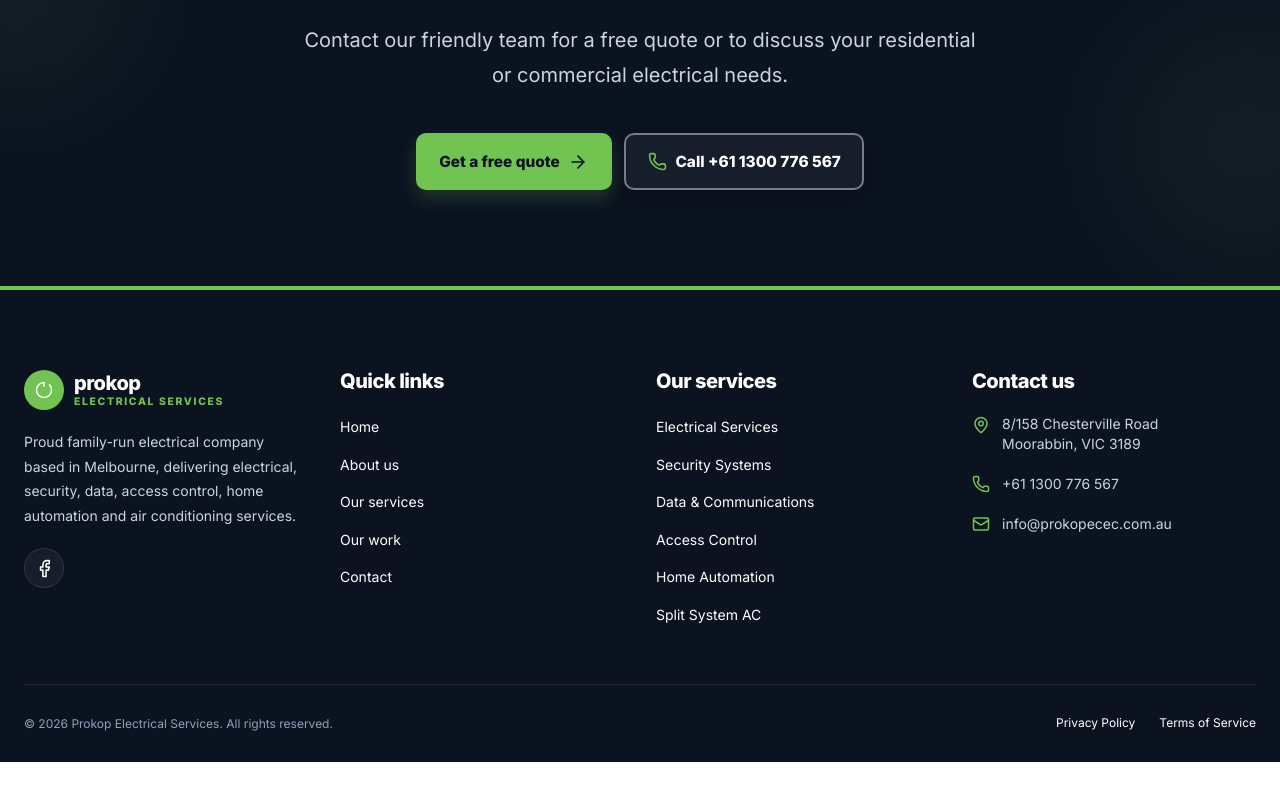
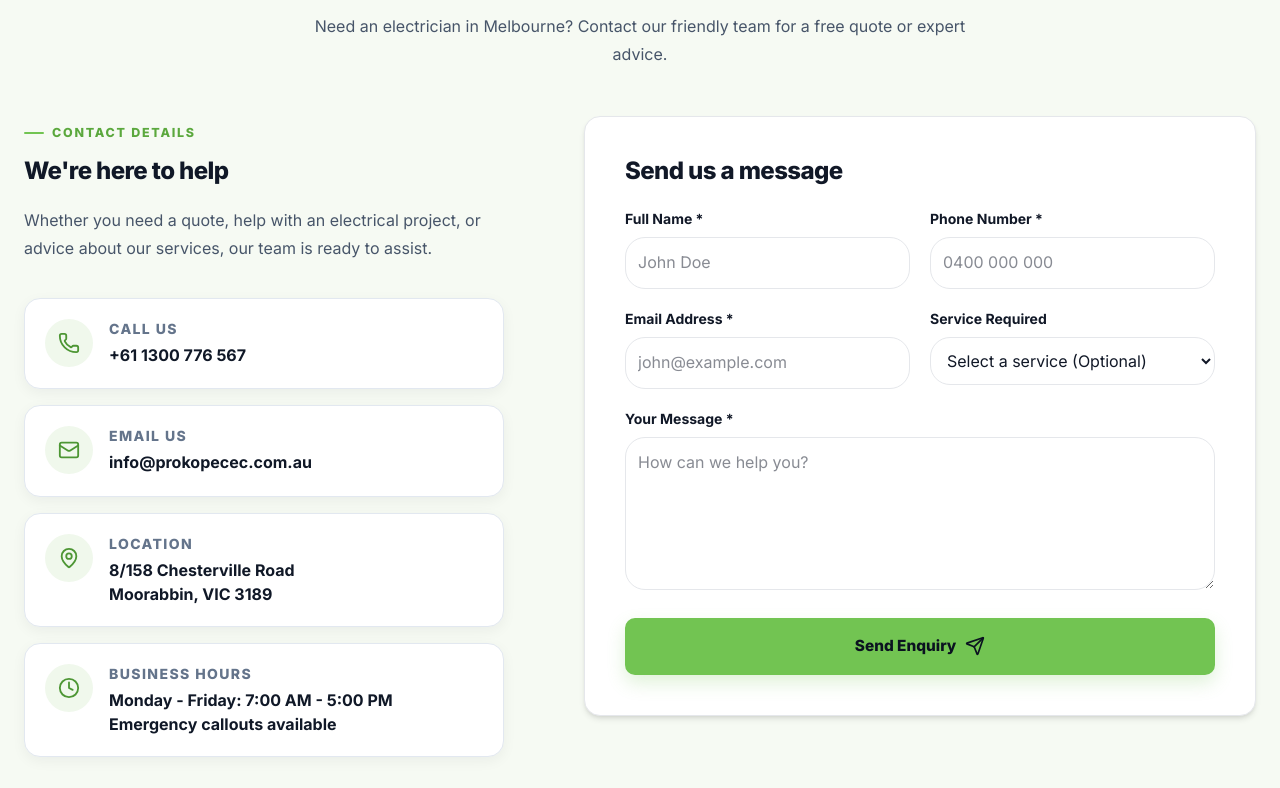
Before and after one commit to SrijanaSwarnakar/electrical-service-next-js-project, a Next.js app: page / in a window 1280 px wide. Shown: the part 5812-6600 px from the top of the page. Before the commit the page ends 6574 px from the top, so only its background shows below. Built offline with nearby package versions, Linux system fonts and the light colour scheme.

Commit message:
Restore homepage Contact section

```diff
--- /dev/null
+++ b/components/ContactSection.tsx
@@ -0,0 +1,123 @@
+import ContactForm from "@/components/ContactForm";
+import { company } from "@/data/company";
+import { Phone, Mail, MapPin, Clock } from "lucide-react";
+
+export default function ContactSection() {
+  return (
+    <section
+      id="contact"
+      className="section-py scroll-mt-24 bg-[#F6FAF3]"
+    >
+      <div className="container-site">
+        <div className="mb-12 text-center">
+          <span className="section-label">Contact us</span>
+
+          <h2 className="mt-2 text-3xl font-extrabold text-[#101827] md:text-4xl">
+            Let&apos;s talk about your project
+          </h2>
+
+          <p className="mx-auto mt-4 max-w-2xl leading-7 text-[#475569]">
+            Need an electrician in Melbourne? Contact our friendly team for a
+            free quote or expert advice.
+          </p>
+        </div>
+
+        <div className="flex flex-col gap-12 lg:flex-row lg:gap-20">
+          <div className="w-full lg:w-5/12">
+            <span className="section-label">Contact details</span>
+
+            <h3 className="mb-5 text-3xl font-extrabold text-[#101827]">
+              We&apos;re here to help
+            </h3>
+
+            <p className="mb-9 leading-7 text-[#475569]">
+              Whether you need a quote, help with an electrical project, or
+              advice about our services, our team is ready to assist.
+            </p>
+
+            <div className="space-y-4">
+              <a
+                href={`tel:${company.phone.replace(/\s+/g, "")}`}
+                className="group flex items-start gap-4 rounded-2xl border border-[#E2E8F0] bg-white p-5 shadow-[0_4px_14px_rgba(15,23,42,0.05)] transition hover:-translate-y-0.5 hover:border-[#72C452]/50 hover:shadow-md"
+              >
+                <span className="flex h-12 w-12 shrink-0 items-center justify-center rounded-xl bg-[#F0F8EC] text-[#4D9634] transition-colors group-hover:bg-[#72C452] group-hover:text-white">
+                  <Phone size={22} />
+                </span>
+
+                <span>
+                  <span className="block text-sm font-extrabold uppercase tracking-[0.1em] text-[#64748B]">
+                    Call us
+                  </span>
+
+                  <span className="mt-1 block font-bold text-[#101827] group-hover:text-[#4D9634]">
+                    {company.phone}
+                  </span>
+                </span>
+              </a>
+
+              <a
+                href={`mailto:${company.email}`}
+                className="group flex items-start gap-4 rounded-2xl border border-[#E2E8F0] bg-white p-5 shadow-[0_4px_14px_rgba(15,23,42,0.05)] transition hover:-translate-y-0.5 hover:border-[#72C452]/50 hover:shadow-md"
+              >
+                <span className="flex h-12 w-12 shrink-0 items-center justify-center rounded-xl bg-[#F0F8EC] text-[#4D9634] transition-colors group-hover:bg-[#72C452] group-hover:text-white">
+                  <Mail size={22} />
+                </span>
+
+                <span>
+                  <span className="block text-sm font-extrabold uppercase tracking-[0.1em] text-[#64748B]">
+                    Email us
+                  </span>
+
+                  <span className="mt-1 block break-all font-bold text-[#101827] group-hover:text-[#4D9634]">
+                    {company.email}
+                  </span>
+                </span>
+              </a>
+
+              <div className="flex items-start gap-4 rounded-2xl border border-[#E2E8F0] bg-white p-5 shadow-[0_4px_14px_rgba(15,23,42,0.05)]">
+                <span className="flex h-12 w-12 shrink-0 items-center justify-center rounded-xl bg-[#F0F8EC] text-[#4D9634]">
+                  <MapPin size={22} />
+                </span>
+
+                <span>
+                  <span className="block text-sm font-extrabold uppercase tracking-[0.1em] text-[#64748B]">
+                    Location
+                  </span>
+
+                  <span className="mt-1 block font-bold leading-6 text-[#101827]">
+                    {company.address.line1}
+                    <br />
+                    {company.address.city}, {company.address.state}{" "}
+                    {company.address.postcode}
+                  </span>
+                </span>
+              </div>
+
+              <div className="flex items-start gap-4 rounded-2xl border border-[#E2E8F0] bg-white p-5 shadow-[0_4px_14px_rgba(15,23,42,0.05)]">
+                <span className="flex h-12 w-12 shrink-0 items-center justify-center rounded-xl bg-[#F0F8EC] text-[#4D9634]">
+                  <Clock size={22} />
+                </span>
+
+                <span>
+                  <span className="block text-sm font-extrabold uppercase tracking-[0.1em] text-[#64748B]">
+                    Business hours
+                  </span>
+
+                  <span className="mt-1 block font-bold leading-6 text-[#101827]">
+                    Monday - Friday: 7:00 AM - 5:00 PM
+                    <br />
+                    Emergency callouts available
+                  </span>
+                </span>
+              </div>
+            </div>
+          </div>
+
+          <div className="w-full lg:w-7/12">
+            <ContactForm />
+          </div>
+        </div>
+      </div>
+    </section>
+  );
+}
```
